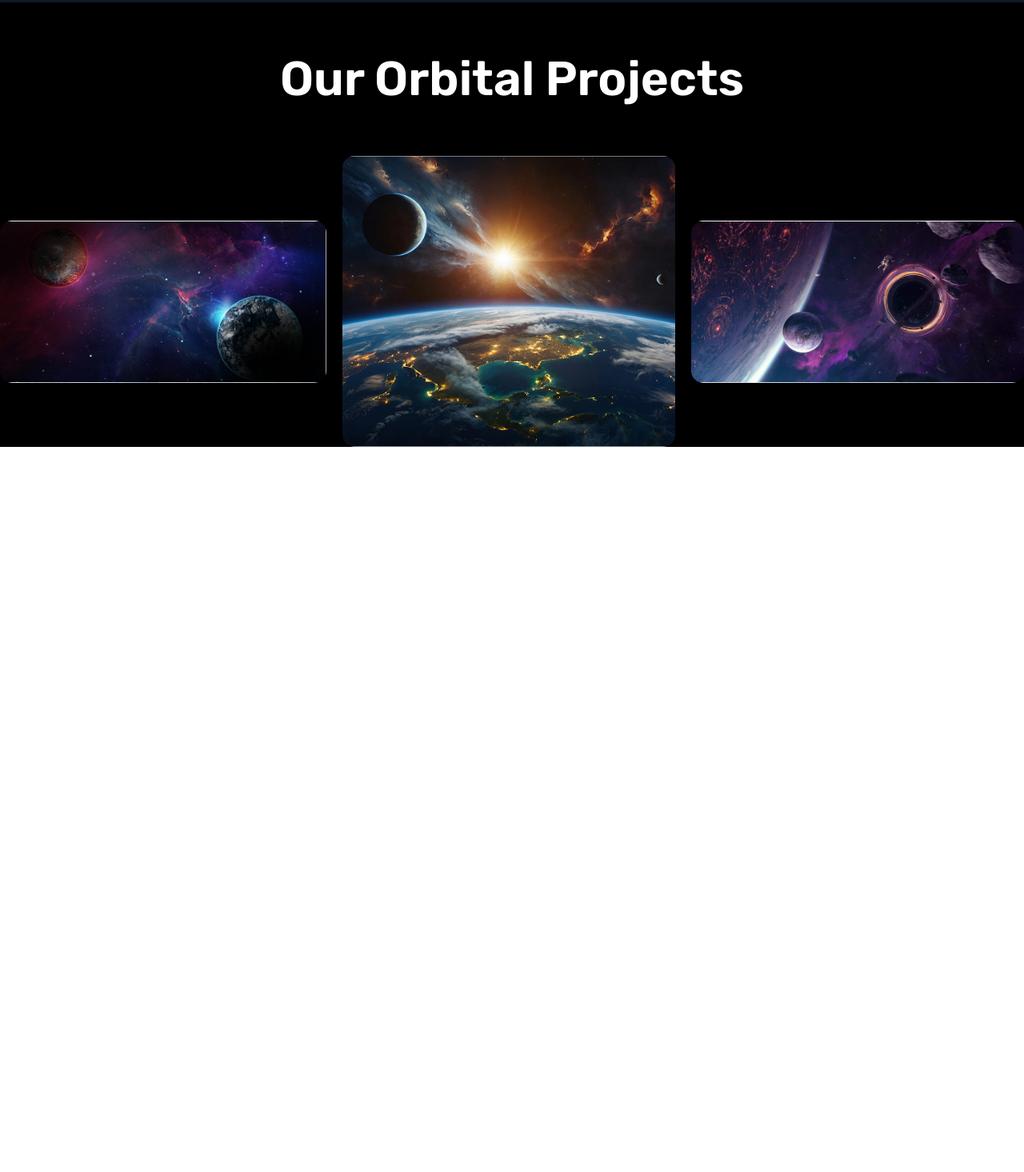
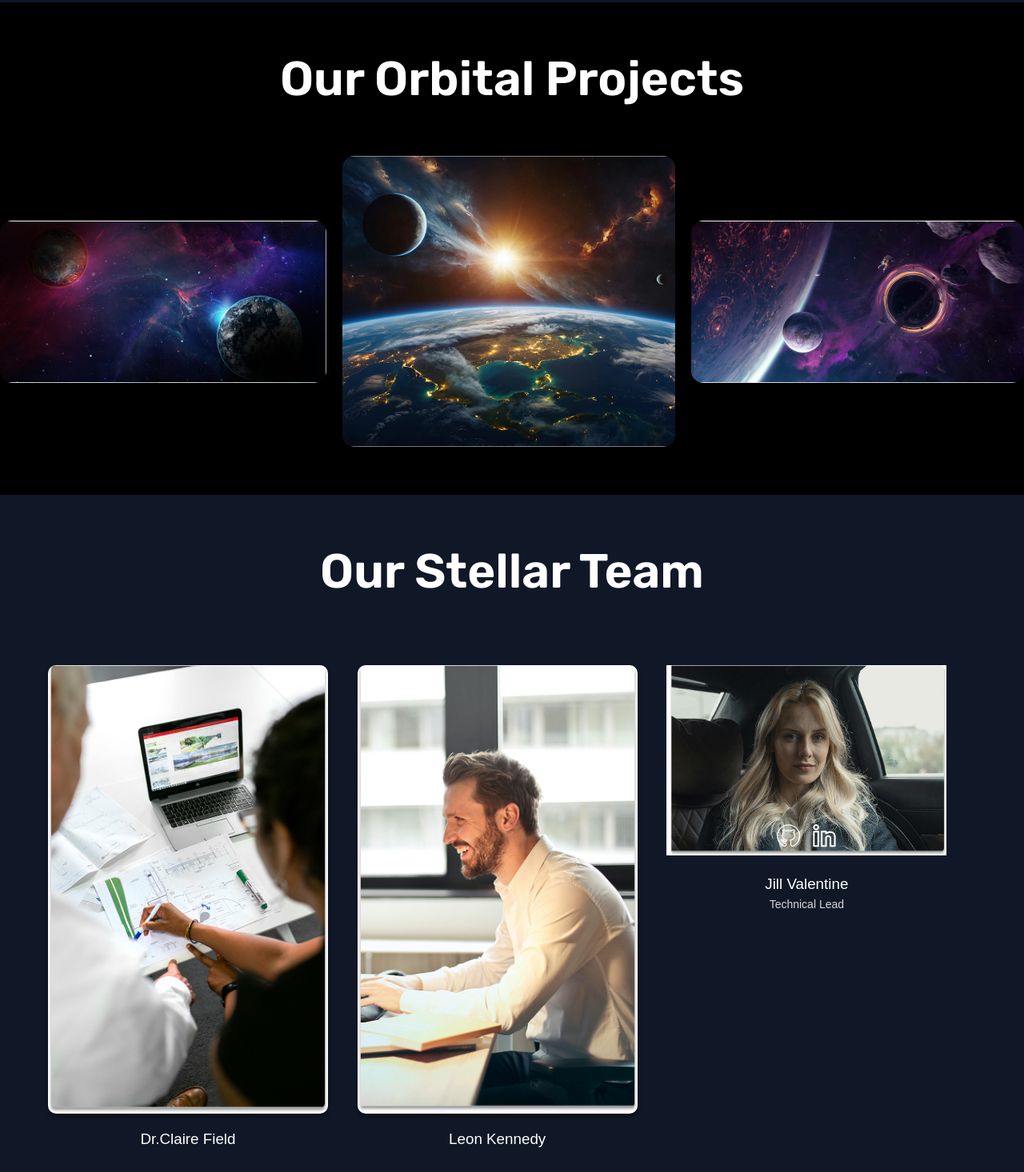
Before and after one commit to danilo1opes/Interestellar, a plain HTML site: page index.html in a window 1280 px wide. Shown: the part 1331-2797 px from the top of the page at 80% size. Before the commit the page ends 1890 px from the top, so only its background shows below. Drawn offline with Linux system fonts and the light colour scheme.

Commit message:
⬆ add responsive

```diff
--- a/css/main/orbital.css
+++ b/css/main/orbital.css
@@ -17,6 +17,7 @@
 .orbital-cards {
   position: relative;
   border-radius: 10px;
+  margin-bottom: 60px;
 }
 
 .orbital-cards img {
--- /dev/null
+++ b/css/main/team.css
@@ -0,0 +1,70 @@
+.team {
+  background-color: var(--cor-5);
+  padding: 60px;
+}
+
+.team-content {
+  display: grid;
+  grid-template-columns: repeat(3, 1fr);
+}
+
+.card-team {
+  position: relative;
+}
+
+.team h1 {
+  text-align: center;
+}
+
+.team-imgs {
+  margin-top: 80px;
+}
+
+.team-imgs img {
+  border-radius: 10px;
+  width: 350px;
+  box-shadow: 0 4px 4px rgba(0, 0, 0, 0.4);
+}
+
+.team-imgs h2 {
+  text-align: center;
+  width: 350px;
+  margin-top: 20px;
+}
+
+.team-imgs p {
+  text-align: center;
+  width: 350px;
+  margin-top: 4px;
+  font-size: 0.875rem;
+}
+
+.clip {
+  position: relative;
+  display: inline-block;
+}
+
+.clip img {
+  border-radius: 0px;
+  box-shadow: none;
+}
+
+.social-icons {
+  position: absolute;
+  bottom: 10px;
+  display: flex;
+  gap: 15px;
+  left: 50%;
+  align-items: center;
+  transform: translateX(-50%);
+}
+
+.social-icons a img {
+  width: 30px;
+  height: 30px;
+  transition: transform 0.3s ease-in-out;
+}
+
+.social-icons a img:hover {
+  transform: scale(1.1);
+}
--- a/index.html
+++ b/index.html
@@ -30,7 +30,6 @@
       </section>
     </main>
 
-    <section>
     <article class="bg-akk">
       <div class="content">
         <h1 class="font-1-g color">Our Dimension of Expertise</h1>
@@ -113,13 +112,44 @@
           <img src="img/star3.jpg" alt="dilatation" />
           <div class="overlay" id="overlay-p">
             <h3 class="color font-1-p">Black Hole Research</h3>
-              <p class="color-1 font-2-p">
-                Analyzing gravitational distortions
-              </p>
+            <p class="color-1 font-2-p">Analyzing gravitational distortions</p>
           </div>
         </div>
       </div>
     </section>
+
+    <section class="team">
+      <div>
+        <h1 class="font-1-g color">Our Stellar Team</h1>
+      </div>
+      <div class="team-content">
+        <div class="card-team">
+          <div class="team-imgs">
+            <img src="img/person1.jpg" alt="Primeira Pessoa" />
+            <h2 class="font-2-m color">Dr.Claire Field</h2>
+          </div>
+        </div>
+
+        <div class="card-team">
+          <div class="team-imgs">
+            <img src="img/person2.jpg" alt="Primeira Pessoa" />
+            <h2 class="font-2-m color">Leon Kennedy</h2>
+          </div>
+        </div>
+
+        <div class="card-team">
+          <div class="team-imgs">
+            <div class="clip">
+              <img src="img/person3.jpg" alt="Primeira Pessoa"/>
+              <div class="social-icons">
+                <a target="_blank" href="https://github.com/danilo1opes"><img src="icons/github.svg" alt="GitHub" /></a>
+                <a target="_blank" href="https://www.linkedin.com/in/danilo-1opes/"><img src="icons/linkedin.svg" alt="Linkedin" /></a>
+              </div>
+            </div>
+            <h2 class="font-2-m color">Jill Valentine</h2>
+            <p class="font-2-p color-1">Technical Lead</p>
+          </div>
+        </div>
     </section>
     <script src="js/script..js"></script>
   </body>
--- a/style.css
+++ b/style.css
@@ -9,6 +9,7 @@
 @import './css/main/introduction.css';
 @import './css/main/dimension.css';
 @import './css/main/orbital.css';
+@import './css/main/team.css';
 
 /* Components */
 @import './css/components/typograph.css';
```
Lines whose indentation alone changed are shown as unchanged.
